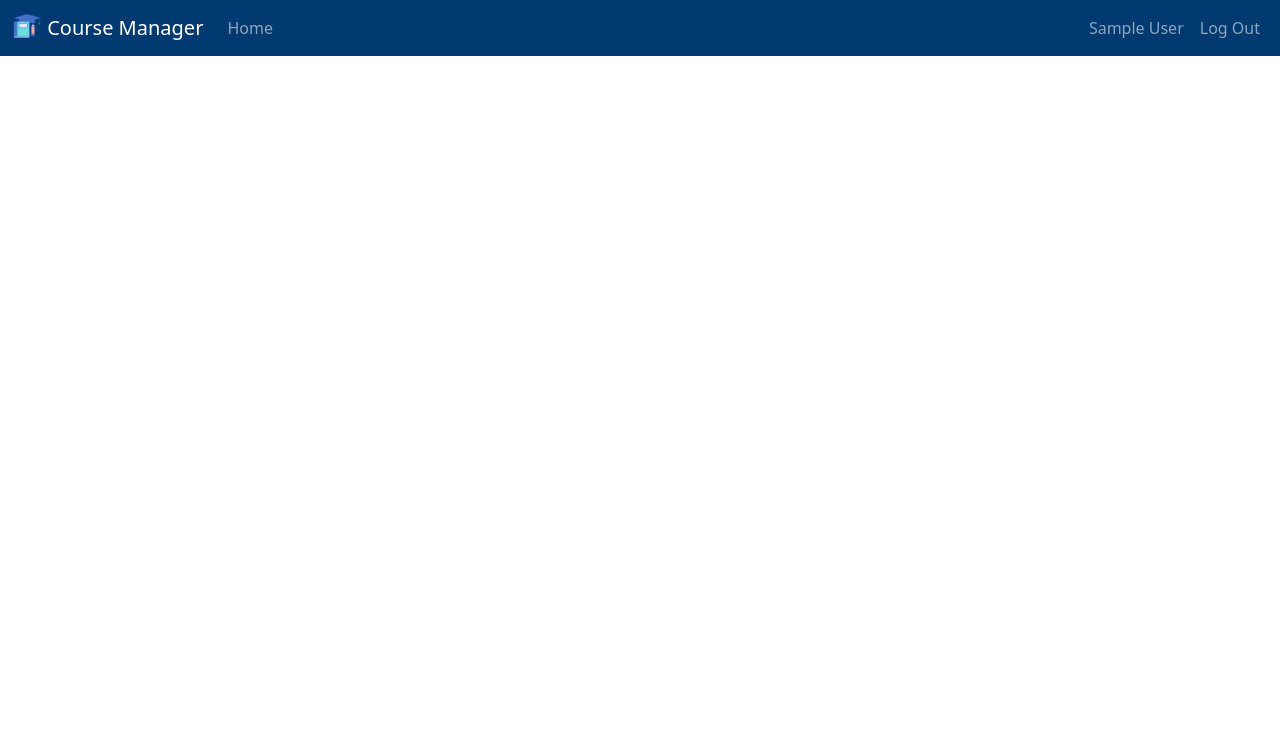
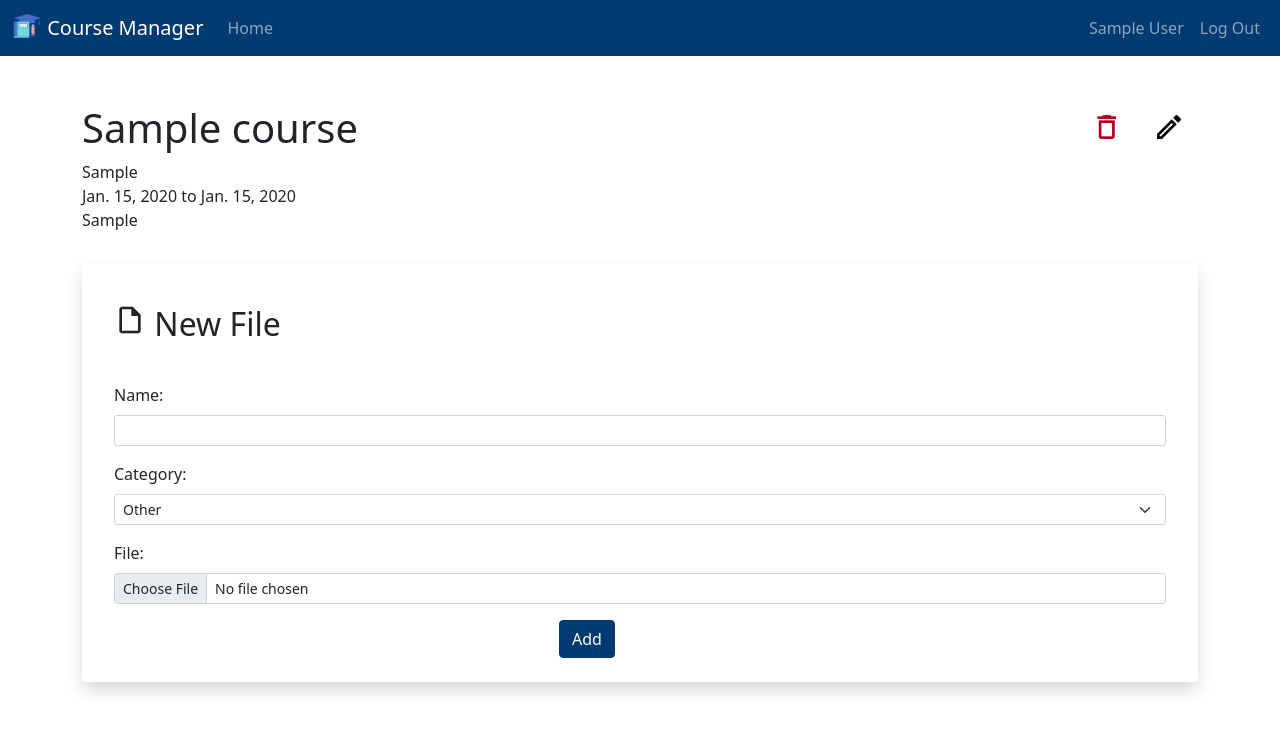
Before and after one commit to azainayub/coursemanager, a Django app: page /courses/1/files/new in a window 1280 px wide. Shown: the top 732 px of the page. Run offline with Django 3.2, Linux system fonts and the light colour scheme; a user stored in the database is signed in; tables that the repository leaves empty hold one stand-in row (values such as "Sample post"); some libraries are stand-ins or nearby versions.

Commit message:
added page to add new file

```diff
--- a/assistor/forms.py
+++ b/assistor/forms.py
@@ -44,13 +44,17 @@ class NoteForm(forms.ModelForm):
             "content": forms.Textarea(attrs={"class": "form-control form-control-sm"})
         }
 
-class NewFileForm(forms.ModelForm):
+class FileForm(forms.ModelForm):
     class Meta:
         model = File
-        fields = ["name", "file"]
-        labels = {
-            "name": "Name",
-            "file": "File"
+        fields = ["name", "category" , "file"]
+        widgets = {
+            "name": TextInput(attrs={"class": "form-control form-control-sm"}),
+            "category": forms.Select(attrs={
+                "class": "form-select form-select-sm",
+                "aria-label": ".form-select-sm"
+                }),
+            "file": forms.FileInput(attrs={"class": "form-control form-control-sm"})
         }
 
 class NewReminderForm(forms.ModelForm):
--- a/assistor/templates/assistor/file_new.html
+++ b/assistor/templates/assistor/file_new.html
@@ -1,14 +1,38 @@
 {% extends 'assistor/layout.html' %}
 
 {% block title %}
-    File
+    New File
 {% endblock %}
 
-{% block body %}
-    <h1>New File:</h1>
-    <form action="{% url 'file_new' course.id %}" method="POST" enctype="multipart/form-data">
+{% block main %}
+    {% include 'assistor/snippets/course_header_snippet.html' %}
+
+    <!-- form adding a new file -->
+    <form class="row g-3 p-4 mx-auto shadow rounded" action="{% url 'file_new' course.id %}" method="POST" enctype="multipart/form-data">
+        <h2>
+            <span class="material-icons-outlined fs-2">
+                insert_drive_file
+            </span>
+            New File
+        </h2>
         {% csrf_token %}
-        {{ form }}
-        <input type="submit" value="Add">
+        <div class="col-md-6">
+            {{ form.errors }}
+        </div>
+        <div class="col-md-12">
+            <label for="{{ form.name.id_for_label }}" class="form-label">{{ form.name.label }}:</label>
+            {{ form.name }}
+        </div>
+        <div class="col-md-12">
+            <label for="{{ form.category.id_for_label }}" class="form-label">{{ form.category.label }}:</label>
+            {{ form.category }}
+        </div>
+        <div class="col-md-12">
+            <label for="{{ form.file.id_for_label }}" class="form-label">{{ form.file.label }}:</label>
+            {{ form.file }}
+        </div>
+        <div class="col-md-2 mx-auto">
+            <input class="btn btn-primary" type="submit" value="Add">
+        </div>
     </form>
 {% endblock %}
--- /dev/null
+++ b/assistor/templates/assistor/snippets/course_header_snippet.html
@@ -0,0 +1,15 @@
+<!-- Header of the course -->
+<section id="course-header" class="mb-5">
+    <div class="d-flex justify-content-between">
+        <div class="w-75"><h1>{{ course.title }}</h1></div>
+        <div>
+            <a href="{% url 'course_delete' course.id %}"><button type="button" class="btn btn-link text-danger"><span class="material-icons-outlined fs-2">delete</span></button></a>
+            <a href="{% url 'course_edit' course.id %}"><button type="button" class="btn btn-link text-black"><span class="material-icons-outlined fs-2">edit</span></button></a>
+        </div>
+    </div>
+    <div id="course-details">
+        <div>{% if course.provider %}{{ course.provider }}{% endif %}</div>
+        <div>{% if course.start_date %}{{ course.start_date }}{% endif %}{% if course.completion_date %} to {{ course.completion_date }}{% endif %}</div>
+        <div>{% if course.grade %}{{ course.grade }}{% endif %}</div>
+    </div>
+</section>
--- a/assistor/views.py
+++ b/assistor/views.py
@@ -8,7 +8,7 @@ from django.contrib.auth.decorators import login_required
 from django.urls import reverse
 
 from .models import Course, Note, Reminder, User, File, Instructor, Link
-from .forms import RegistrationForm, LoginForm, CourseForm, NewFileForm, NoteForm, NewReminderForm
+from .forms import RegistrationForm, LoginForm, CourseForm, FileForm, NoteForm, NewReminderForm
 
 # Create your views here.
 @login_required(login_url="login")
@@ -469,23 +469,44 @@ def note_delete(request, course_id, note_id):
 
 @login_required(login_url="login")
 def new_file(request, course_id):
+    """
+    Display the file form :model:`assistor.File`.
+
+    **Context**
+
+    ``course``
+        An instance of :model:`assistor.course`.
+
+    ``form``
+        An instance of :form:`assistor.FileForm`.
+
+    **Template:**
+
+    :template:`assistor/file_new.html`
+    """
     try:
-        form = NewFileForm()
+        form = FileForm()
 
         # Retreive course from database
-        course = Course(id = course_id)
+        course = Course.objects.get(id=course_id)
 
         # Add new file
         if request.method == "POST":
 
             # Assign form data from post
             file = File(course=course)
-            form = NewFileForm(request.POST, request.FILES, instance=file)
+            form = FileForm(request.POST, request.FILES, instance=file)
 
             # Validate the form data
             if form.is_valid():
                 form.save()
                 return HttpResponseRedirect(reverse("course", args=[course.id]))
+            else:
+                return render(request, "assistor/file_new.html", {
+                "message": "Failed to add file!",
+                "course": course,
+                "form": form
+            })
 
         # Show form for adding a new file
         return render(request, "assistor/file_new.html", {
```
